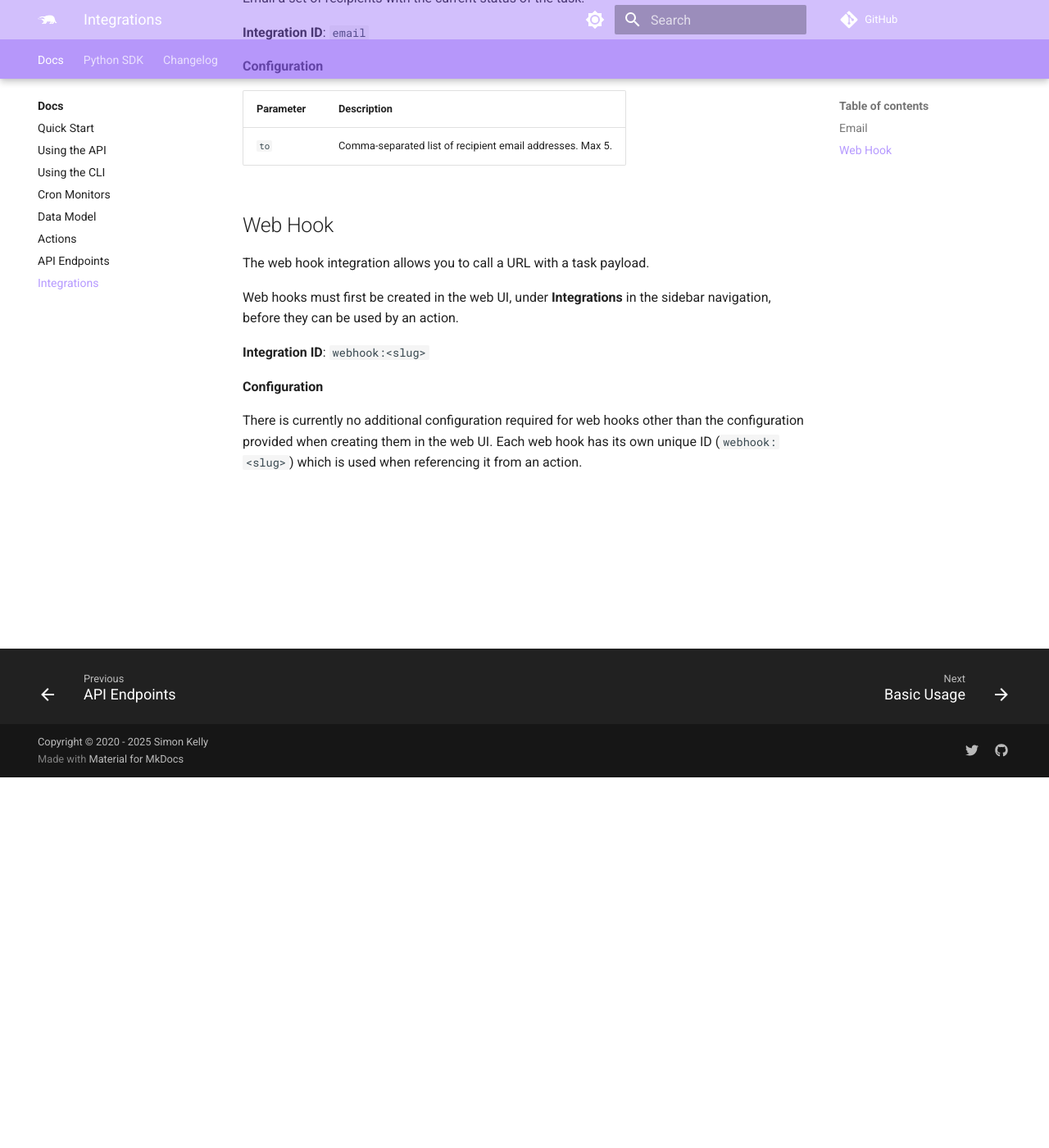
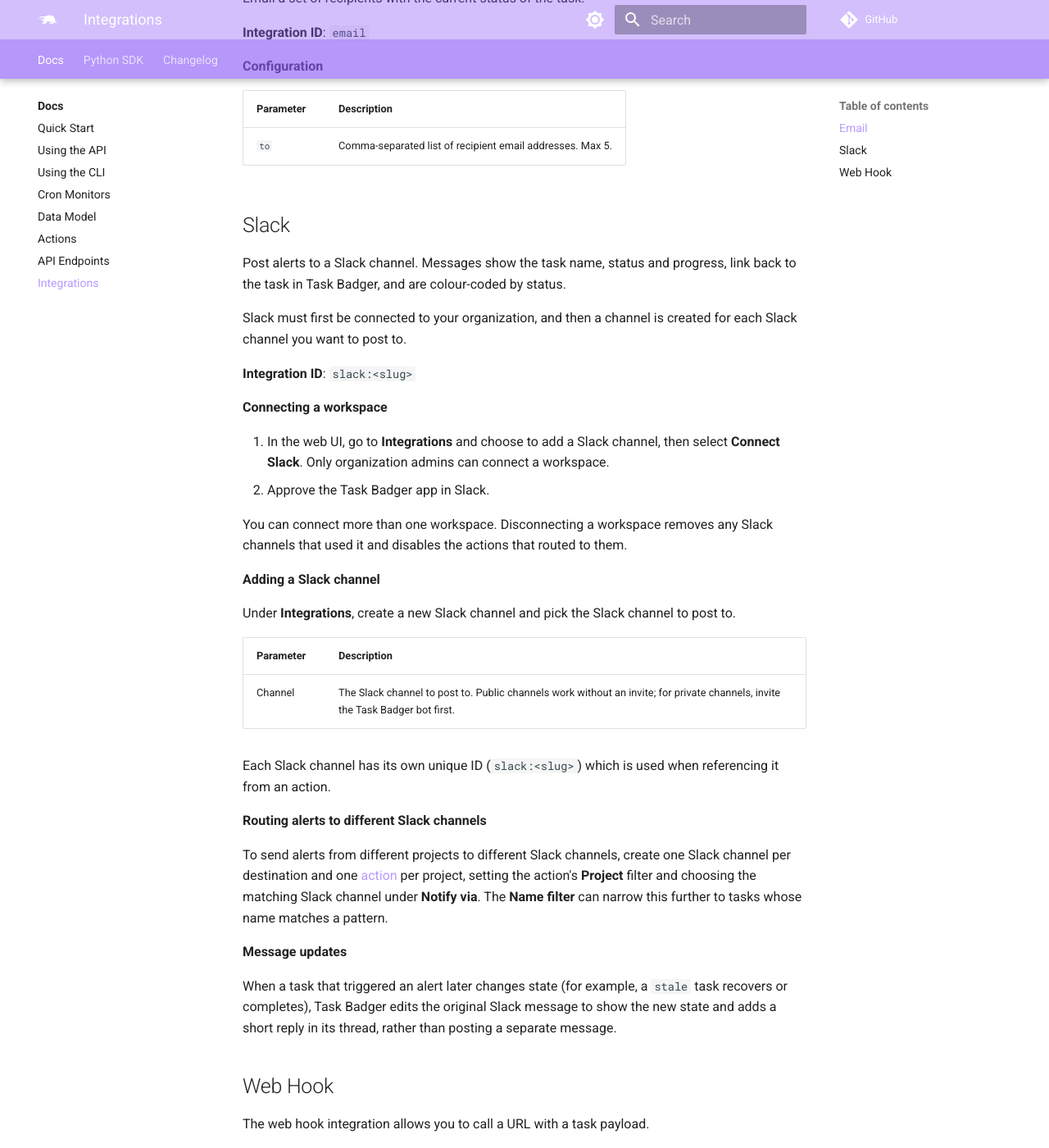
Before and after one commit to taskbadger/taskbadger-docs, an MkDocs documentation site: the page built from docs/integrations.md, in a window 1280 px wide and 1400 px high, scrolled down 452 px. Shown: the whole window at 82% size. Built offline with MkDocs 1.6.1 and Material for MkDocs 9.7.7, drawn with Linux system fonts in a browser that asks for light colours; comment, search, counter and statistics services are not loaded.

Commit message:
Document the Slack integration
Co-Authored-By: Claude Sonnet 5.5 <noreply@anthropic.com>
Claude-Session: https://claude.ai/code/session_01WDSbaSAggR5JcrEzwYdThh

```diff
--- a/docs/actions.md
+++ b/docs/actions.md
@@ -19,7 +19,7 @@ longer need to attach alerting to individual tasks in your code.
 
 An action combines two things:
 
-- A **channel** — the reusable destination that delivers the notification (email, web hook).
+- A **channel** — the reusable destination that delivers the notification (email, Slack, web hook).
   Channels are configured once under **Integrations** and can be reused by many actions.
 - A **trigger** — the task event(s) that cause the action to fire.
 
--- a/docs/integrations.md
+++ b/docs/integrations.md
@@ -22,6 +22,48 @@ Email a set of recipients with the current status of the task.
 |-----------|-----------------------------------------------------------|
 | `to`      | Comma-separated list of recipient email addresses. Max 5. |
 
+## Slack
+
+Post alerts to a Slack channel. Messages show the task name, status and progress, link back to the
+task in Task Badger, and are colour-coded by status.
+
+Slack must first be connected to your organization, and then a channel is created for each Slack
+channel you want to post to.
+
+**Integration ID**: `slack:<slug>`
+
+**Connecting a workspace**
+
+1. In the web UI, go to **Integrations** and choose to add a Slack channel, then select
+   **Connect Slack**. Only organization admins can connect a workspace.
+2. Approve the Task Badger app in Slack.
+
+You can connect more than one workspace. Disconnecting a workspace removes any Slack channels that
+used it and disables the actions that routed to them.
+
+**Adding a Slack channel**
+
+Under **Integrations**, create a new Slack channel and pick the Slack channel to post to.
+
+| Parameter | Description                                                                                           |
+|-----------|-------------------------------------------------------------------------------------------------------|
+| Channel   | The Slack channel to post to. Public channels work without an invite; for private channels, invite the Task Badger bot first. |
+
+Each Slack channel has its own unique ID (`slack:<slug>`) which is used when referencing it from an action.
+
+**Routing alerts to different Slack channels**
+
+To send alerts from different projects to different Slack channels, create one Slack channel per
+destination and one [action](actions.md) per project, setting the action's **Project** filter and
+choosing the matching Slack channel under **Notify via**. The **Name filter** can narrow this
+further to tasks whose name matches a pattern.
+
+**Message updates**
+
+When a task that triggered an alert later changes state (for example, a `stale` task recovers or
+completes), Task Badger edits the original Slack message to show the new state and adds a short
+reply in its thread, rather than posting a separate message.
+
 ## Web Hook
 
 The web hook integration allows you to call a URL with a task payload.
```
